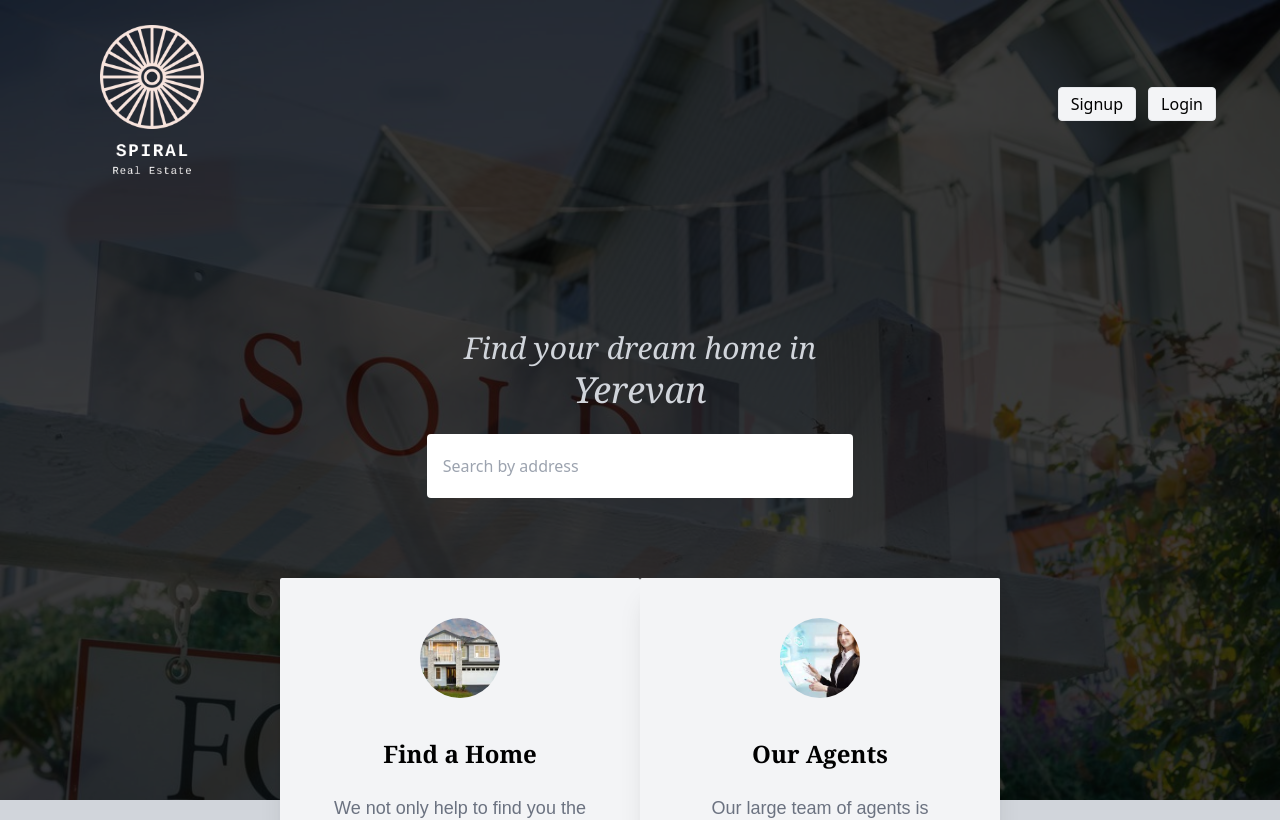
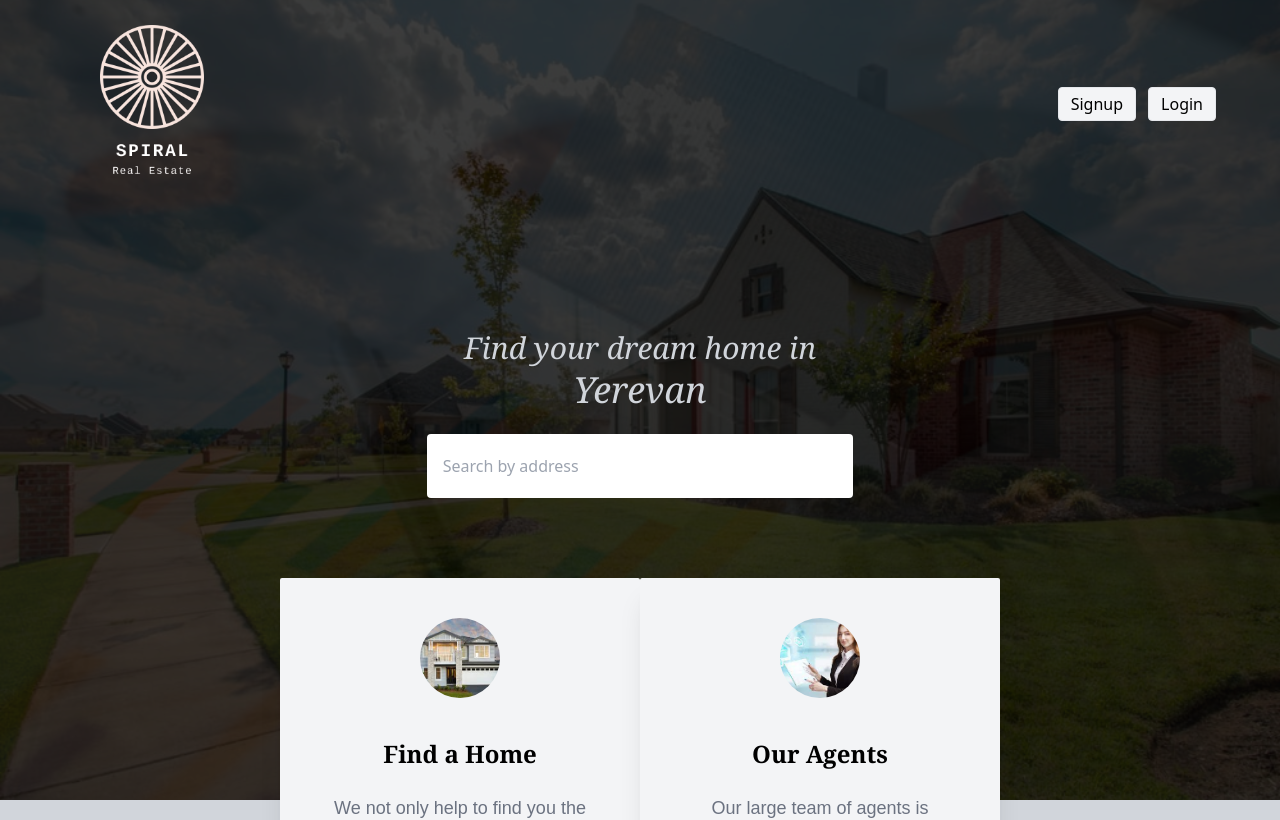
Before and after one commit to MkrtichSargsyan/spiral-frontend, a React (Create React App) app: page / in a window 1280 px wide. Shown: the top 820 px of the page. Built offline with nearby package versions, Linux system fonts and the light colour scheme; a web font is replaced by a local one.

Commit message:
Add stylelint, fix issues

```diff
--- a/package.json
+++ b/package.json
@@ -70,6 +70,10 @@
     "eslint-plugin-react-hooks": "^4.2.0",
     "jest": "^26.6.0",
     "postcss": "^7.0.36",
+    "stylelint": "^13.13.1",
+    "stylelint-config-standard": "^21.0.0",
+    "stylelint-csstree-validator": "^1.9.0",
+    "stylelint-scss": "^3.21.0",
     "tailwindcss": "npm:@tailwindcss/postcss7-compat@^2.2.14"
   }
 }
--- a/src/components/mainPage_components/Showcase.js
+++ b/src/components/mainPage_components/Showcase.js
@@ -1,42 +1,17 @@
-/* eslint-disable no-plusplus */
-/* eslint-disable prefer-const */
-import React, { useEffect, useState } from 'react';
-import re1 from '../../images/realEstate/re1.jpg';
-import re2 from '../../images/realEstate/re2.jpeg';
-import re3 from '../../images/realEstate/re3.jpg';
-import re4 from '../../images/realEstate/re4.jpg';
+import React from 'react';
 import MyInput from '../../ui_kits/MyInput';
 import Cards from './Cards';
 
 function Showcase() {
-  const bgImages = [re1, re2, re3, re4];
-  let [currentBg, setCurrentBg] = useState(0);
-
-  useEffect(() => {
-    const interval = setInterval(() => {
-      if (currentBg === bgImages.length) {
-        setCurrentBg(0);
-      } else {
-        setCurrentBg(currentBg++);
-      }
-    }, 1000);
-    return () => clearInterval(interval);
-  });
-
   return (
-    <section
-      className="md:h-screen md:bg-cover showcase bg-no-repeat flex justify-center flex-col items-center relative"
-      style={{
-        width: '100%',
-        transition: 'all 1s ease-in-out',
-        backgroundImage: `url(${bgImages[currentBg]})`,
-      }}
-    >
+    <section className="showcase md:h-screen flex justify-center flex-col items-center relative">
       <div className="text-center z-40 top-60 w-full flex flex-col items-center">
         <h1 className="text-3xl italic text-gray-300 mb-1 font-serif">
           Find your dream home in
         </h1>
-        <h2 className="text-4xl italic text-gray-300 mb-6 font-serif">Yerevan</h2>
+        <h2 className="text-4xl italic text-gray-300 mb-6 font-serif">
+          Yerevan
+        </h2>
         <div className="w-1/2 md:px-0 md:w-1/3 h-12 lg:h-16">
           <MyInput />
         </div>
--- a/src/pages/House.page.js
+++ b/src/pages/House.page.js
@@ -1,3 +1,4 @@
+/* eslint-disable react/no-array-index-key */
 import React, { useEffect } from 'react';
 import { useDispatch, useSelector } from 'react-redux';
 import { Carousel } from 'react-responsive-carousel';
@@ -58,7 +59,7 @@ function HousePage() {
         )}
         <div className="w-full h-full bg-black absolute z-10 opacity-75" />
       </section>
-      {house ? (
+      {house && (
         <>
           <section className="bg-gray-300 flex justify-center">
             <Carousel
@@ -92,9 +93,9 @@ function HousePage() {
 
                 <h3 className="text-gray-500 mt-8">FEATURES</h3>
                 <ol type="i" className="flex flex-wrap justify-around my-4">
-                  {house.features.map((feature) => (
+                  {house.features.map((feature, i) => (
                     <li
-                      key={house.id}
+                      key={house.id + i}
                       className="w-1/2 list-item list-disc list-inside mb-2 text-lg text-gray-500"
                     >
                       {feature}
@@ -152,8 +153,6 @@ function HousePage() {
             </div>
           </section>
         </>
-      ) : (
-        <Loader />
       )}
       {/* agent section */}
 
--- a/src/styles/animButton.css
+++ b/src/styles/animButton.css
@@ -2,7 +2,7 @@
   border-radius: 4px;
   background-color: #141212;
   border: none;
-  color: #ffffff;
+  color: #fff;
   text-align: center;
   font-size: 18px;
   padding: 15px;
@@ -19,7 +19,7 @@
   transition: 0.5s;
 }
 
-.animButton span:after {
+.animButton span::after {
   content: '\00bb';
   position: absolute;
   opacity: 0;
@@ -32,7 +32,7 @@
   padding-right: 25px;
 }
 
-.animButton:hover span:after {
+.animButton:hover span::after {
   opacity: 1;
   right: 0;
 }
--- a/src/styles/custom.css
+++ b/src/styles/custom.css
@@ -61,15 +61,14 @@ hr {
 @media only screen and (max-width: 910px) {
   .modal {
     width: 50%;
-    left: 27%
+    left: 27%;
   }
 }
-
 
 @media only screen and (max-width: 600px) {
   .modal {
     width: 80%;
-    left: 10%
+    left: 10%;
   }
 }
 
@@ -78,14 +77,11 @@ hr {
     transform: translateY(-50%);
     opacity: 0;
   }
+
   to {
     transform: translateY(0);
     opacity: 1;
   }
-}
-
-.one:hover span:last-child {
-  width: 100%;
 }
 
 .two:hover span {
@@ -96,6 +92,50 @@ hr {
   height: 100%;
 }
 
-footer{
+.one:hover span:last-child {
+  width: 100%;
+}
+
+footer {
   height: 520px;
 }
+
+/* showcase animation */
+
+.showcase {
+  width: 100%;
+  background-image: url('../images/realEstate/re1.jpg');
+  background-size: cover;
+  background-position: center;
+  background-repeat: no-repeat;
+  transition: 5s;
+  animation-name: animate;
+  animation-duration: 15s;
+  animation-direction: alternate-reverse;
+  animation-fill-mode: forwards;
+  animation-iteration-count: infinite;
+  animation-play-state: running;
+  animation-timing-function: ease-in-out;
+}
+
+@keyframes animate {
+  0% {
+    background-image: url('../images/realEstate/re2.jpeg');
+  }
+
+  25% {
+    background-image: url('../images/realEstate/re3.jpg');
+  }
+
+  50% {
+    background-image: url('../images/realEstate/re2.jpeg');
+  }
+
+  75% {
+    background-image: url('../images/realEstate/re4.jpg');
+  }
+
+  100% {
+    background-image: url('../images/realEstate/re1.jpg');
+  }
+}
--- a/src/styles/loading.css
+++ b/src/styles/loading.css
@@ -1,6 +1,6 @@
 /* loader */
 
-.loading{
+.loading {
   margin: 6rem auto;
 }
 
@@ -11,6 +11,7 @@
   padding: 20px;
   animation: ani 2s linear infinite;
 }
+
 .loading-text {
   border-radius: 50%;
   color: rgb(0, 0, 0);
@@ -19,15 +20,18 @@
   background: transparent;
   box-shadow: 0 0 5px rgba(255, 255, 255, 0.2);
 }
+
 @keyframes ani {
   0% {
     transform: rotate(0deg);
     box-shadow: 1px 5px 2px #ff002e;
   }
+
   50% {
     transform: rotate(180deg);
     box-shadow: 1px 5px 2px #18a401;
   }
+
   100% {
     transform: rotate(360deg);
     box-shadow: 1px 5px 2px #033e8e;
```
Also changed, not shown: .stylelintrc.json (added), src/styles/index.css (line endings or trailing spaces), 2 other files (tests, documents, lock files or other folders).
